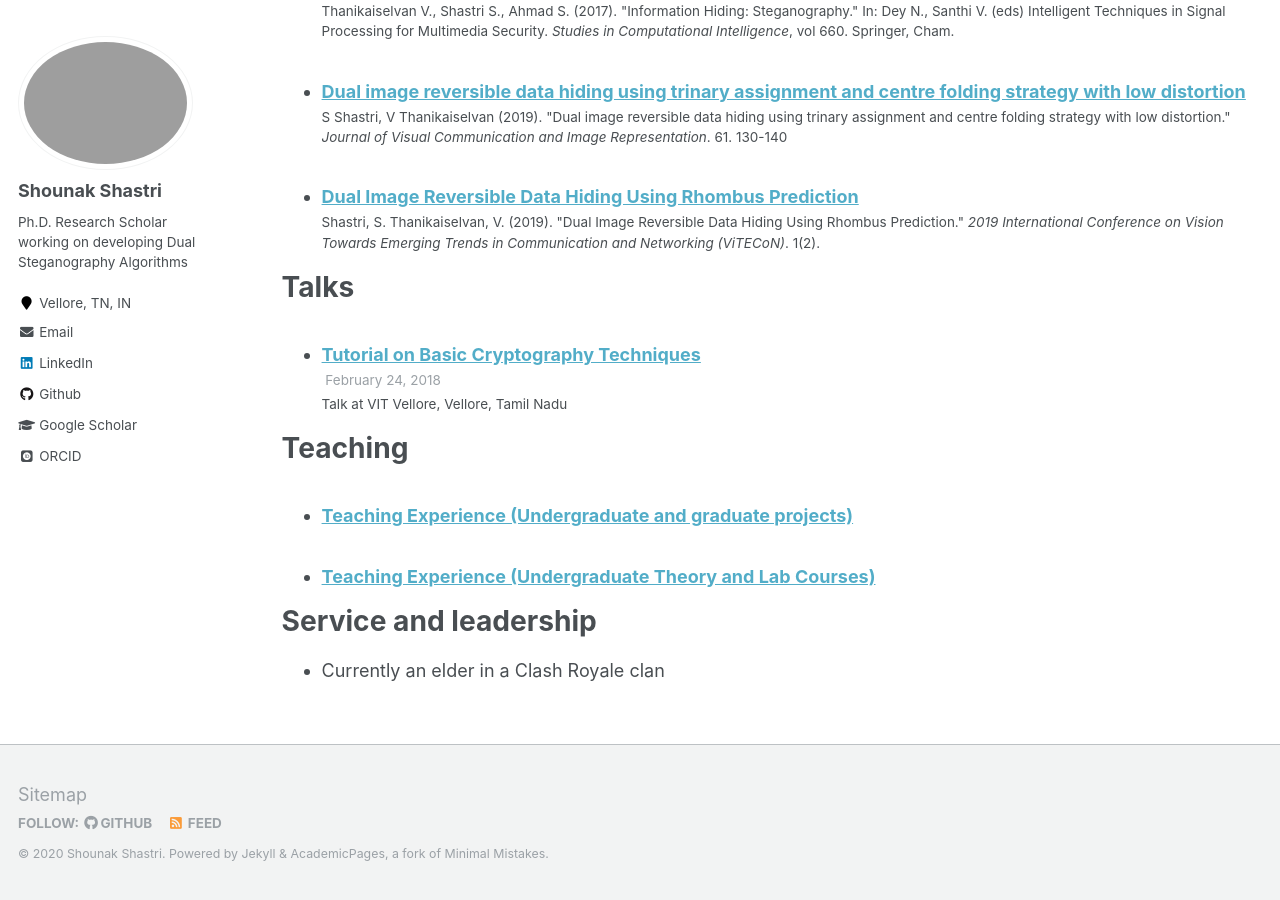
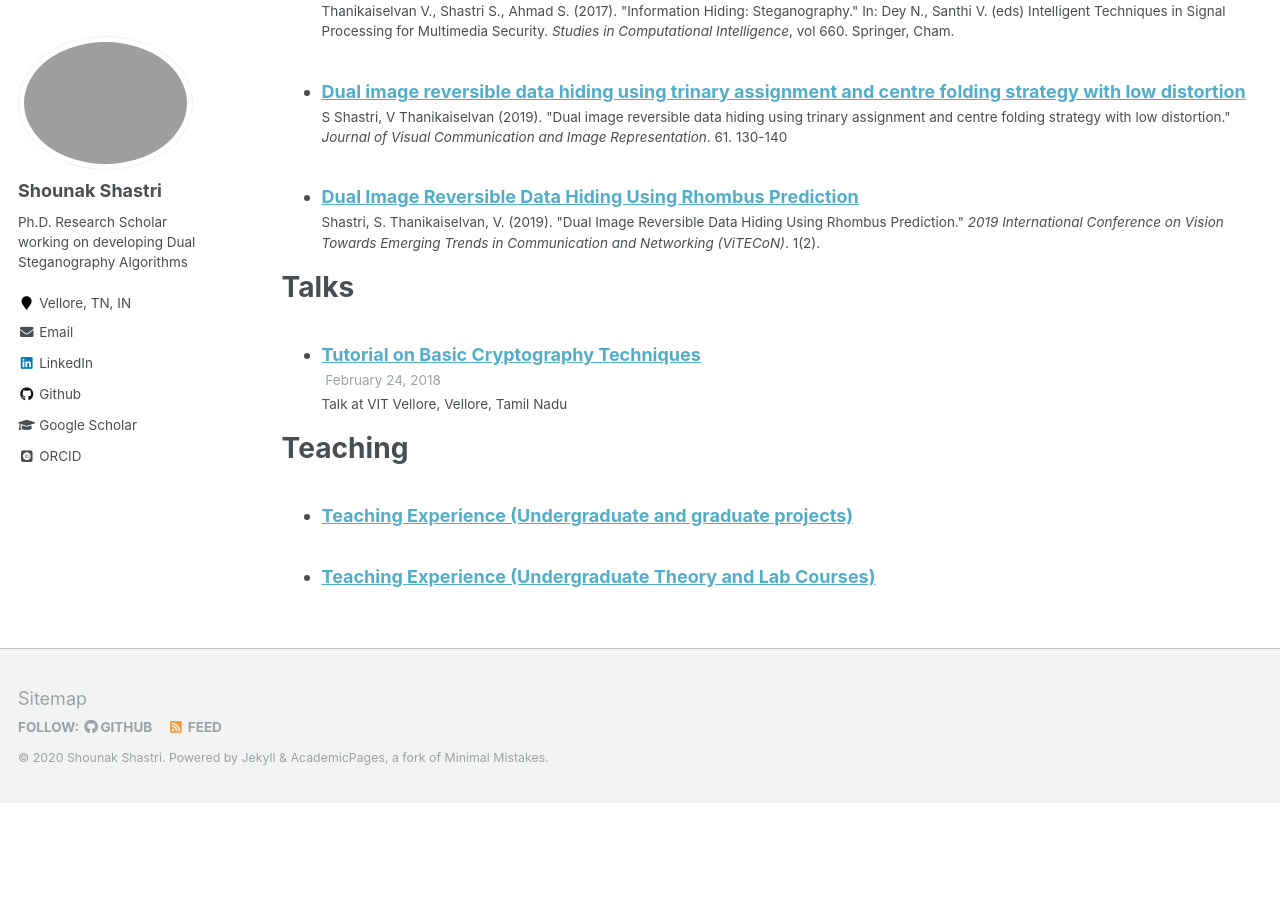
Before and after one commit to shounakshastri/shounakshastri.github.io, a Jekyll site: the page built from _pages/cv.md, in a window 1280 px wide and 900 px high, scrolled down 1329 px. Built offline with Jekyll 4.4.1, drawn with Linux system fonts in a browser that asks for light colours; some web fonts are replaced; after the commit the page ends 2132 px from its top, so only the background shows below that.

Commit message:
Removed the clash royale part

```diff
--- a/_pages/cv.md
+++ b/_pages/cv.md
@@ -62,7 +62,3 @@ Teaching
   <ul>{% for post in site.teaching %}
     {% include archive-single-cv.html %}
   {% endfor %}</ul>
-
-Service and leadership
-======
-* Currently an elder in a Clash Royale clan
```
